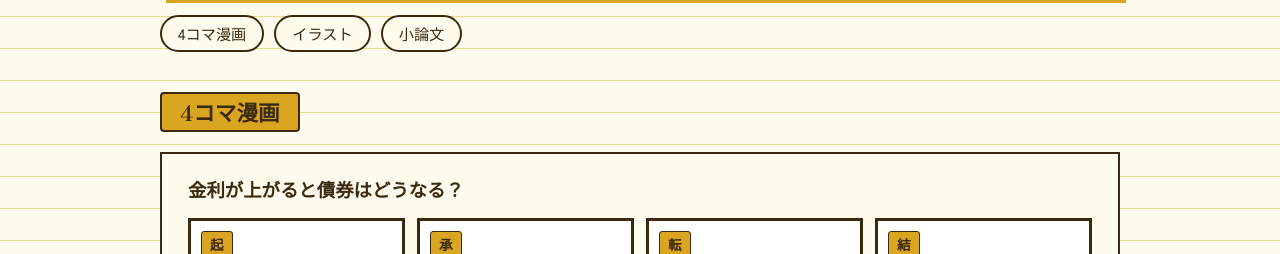
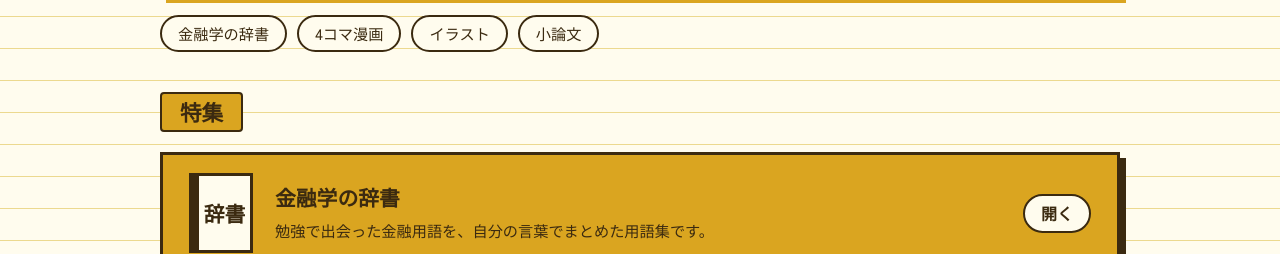
Before and after one commit to Azaleacreativeroom888/fan-finance, a plain HTML site: page column.html in a window 1280 px wide. Shown: the part 239-493 px from the top of the page. Drawn offline with Linux system fonts and the light colour scheme.

Commit message:
Add dictionary feature section to column.html
Added a new feature section for a financial dictionary with a link and description.

```diff
--- a/column.html
+++ b/column.html
@@ -54,6 +54,14 @@ section{padding:28px 0}
 .panel{background:var(--paper);border:2px solid var(--ink);padding:22px 26px}
 .work-title{font-size:1.15rem;margin-bottom:14px}
 .meta{font-size:.85rem;color:var(--gold-deep);font-weight:700}
+
+/* feature: dictionary */
+.feature{display:flex;align-items:center;gap:22px;background:var(--gold);border:3px solid var(--ink);box-shadow:6px 6px 0 var(--ink);padding:18px 26px;text-decoration:none}
+.feature:hover{background:var(--gold-pale)}
+.feature .book{flex:none;width:64px;height:80px;background:var(--paper);border:3px solid var(--ink);border-left-width:10px;display:flex;align-items:center;justify-content:center;font-family:"Shippori Mincho",serif;font-weight:700;font-size:1.3rem}
+.feature h3{font-size:1.3rem}
+.feature p{margin:2px 0 0;font-size:.95rem}
+.feature .go{margin-left:auto;flex:none;font-weight:700;border:2px solid var(--ink);background:var(--paper);padding:2px 16px;border-radius:20px}
 
 /* 4koma */
 .koma{display:grid;grid-template-columns:repeat(4,1fr);gap:12px;margin:0;padding:0;list-style:none}
@@ -132,12 +140,27 @@ footer{margin-top:40px;background:var(--ink);color:var(--gold-pale);padding:18px
         </div>
       </div>
       <nav class="jump" aria-label="コラム内のリンク">
+        <a href="#dictionary">金融学の辞書</a>
         <a href="#manga">4コマ漫画</a>
         <a href="#illust">イラスト</a>
         <a href="#essay">小論文</a>
       </nav>
     </div>
   </div>
+
+  <section id="dictionary">
+    <div class="wrap">
+      <h2 class="sec-title">特集</h2>
+      <a class="feature" href="report1.html">
+        <span class="book" aria-hidden="true">辞書</span>
+        <div>
+          <h3>金融学の辞書</h3>
+          <p>勉強で出会った金融用語を、自分の言葉でまとめた用語集です。</p>
+        </div>
+        <span class="go">開く</span>
+      </a>
+    </div>
+  </section>
 
   <section id="manga">
     <div class="wrap">
```
